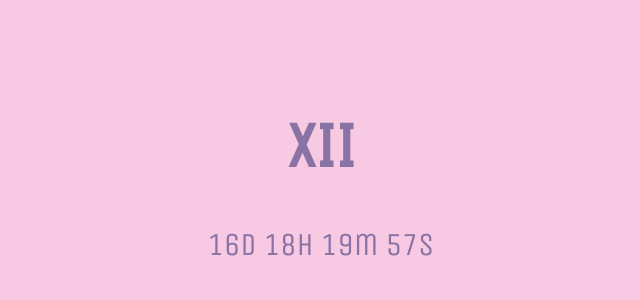
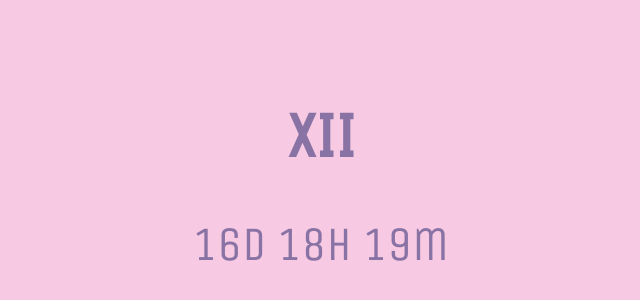
Before and after one commit to v1-b/project-twelve, a plain HTML site: page index.html in a window 1280 px wide. Shown: the part 204-504 px from the top of the page, without its empty margins (263-903 px from the left). Drawn offline with nearby package versions, Linux system fonts and the light colour scheme.

Commit message:
semoved seconds, changed countdown to 3 rem

```diff
--- a/countdown.css
+++ b/countdown.css
@@ -1,5 +1,5 @@
 #countdown {
-  font-size: 2rem;
+  font-size: 3rem;
   font-family: "Unica One", sans-serif;
   color: #8873a4;
 }
--- a/countdown.js
+++ b/countdown.js
@@ -16,10 +16,9 @@ function updateCountdown() {
   const days = Math.floor(diff / (1000 * 60 * 60 * 24));
   const hours = Math.floor((diff / (1000 * 60 * 60)) % 24);
   const minutes = Math.floor((diff / (1000 * 60)) % 60);
-  const seconds = Math.floor((diff / 1000) % 60);
 
   countdown.textContent =
-    `${days}d ${hours}h ${minutes}m ${seconds}s`;
+    `${days}d ${hours}h ${minutes}m`;
 }
 
 updateCountdown();
```
